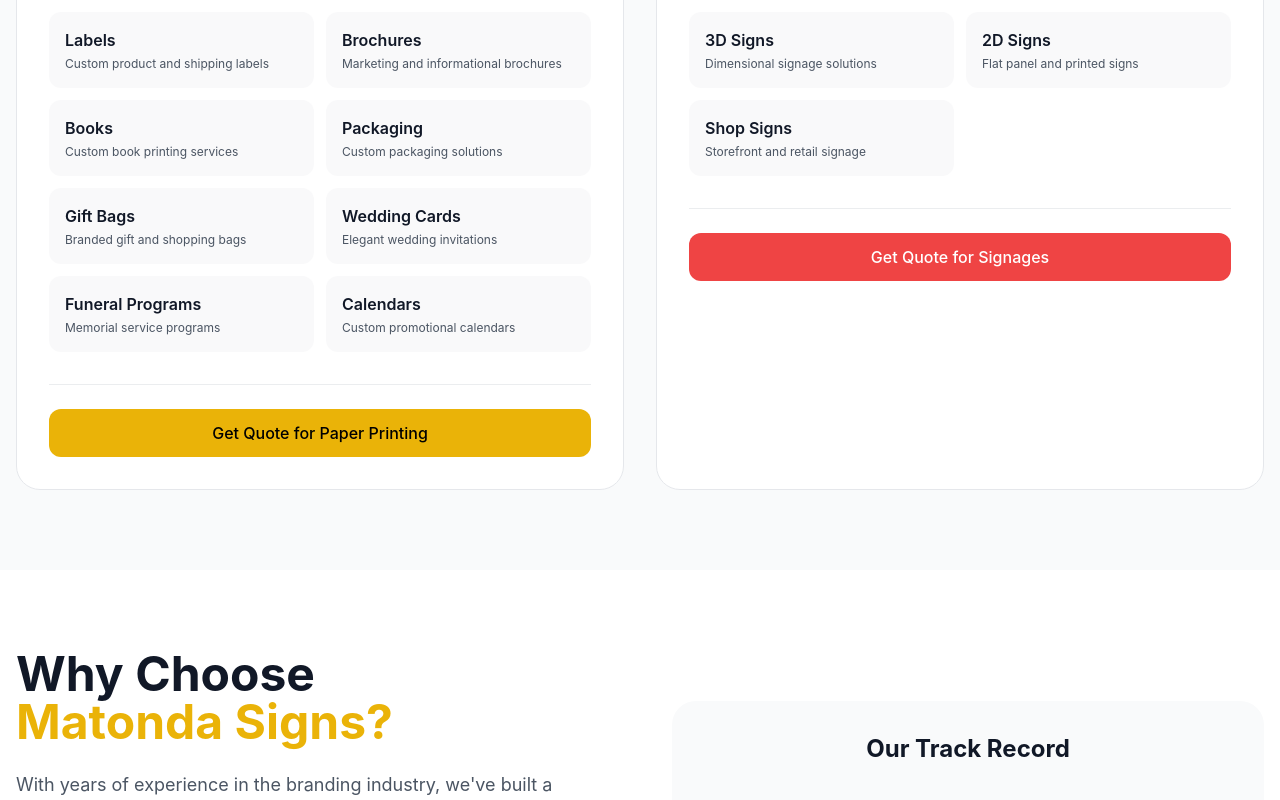
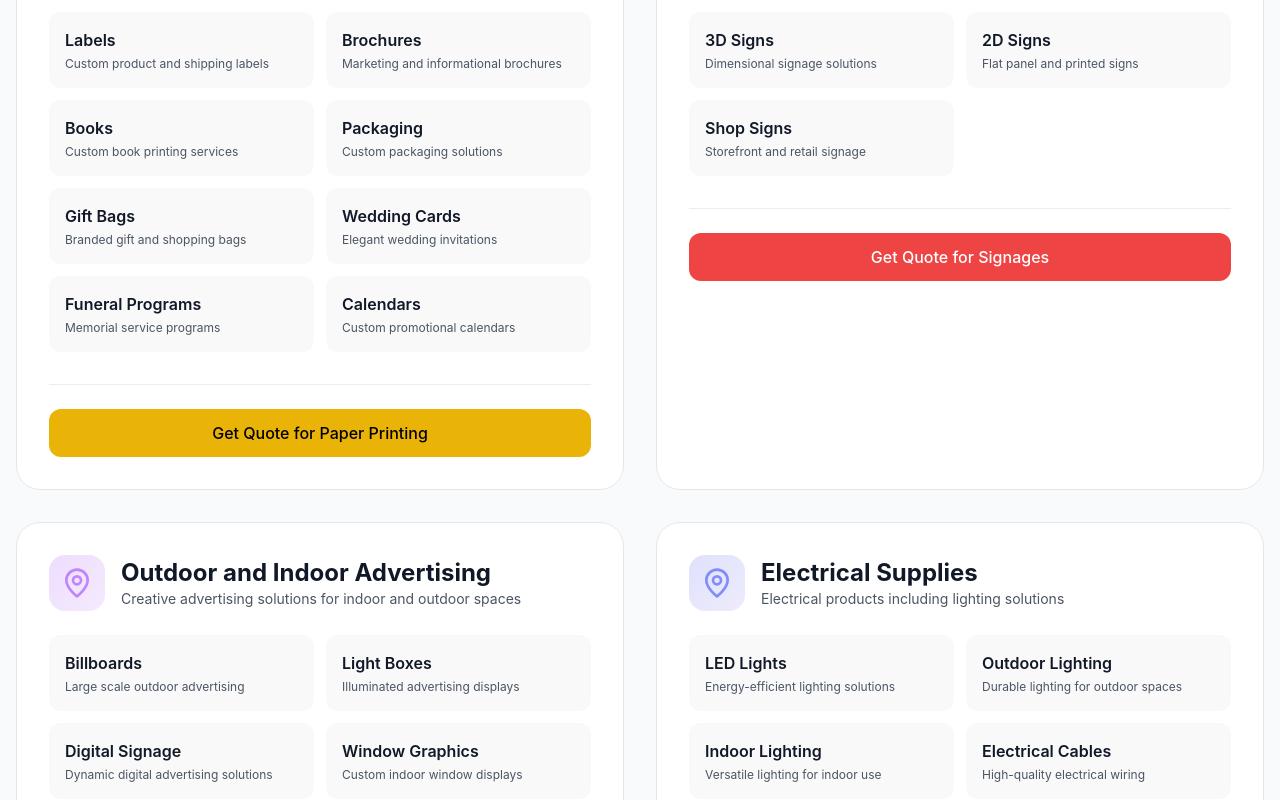
Before and after one commit to ZakariaMoha/mos-portfolio-3D-2D, a React (Vite) app: page / in a window 1280 px wide. Shown: the part 2000-2800 px from the top of the page. Built offline with nearby package versions, Linux system fonts and the light colour scheme.

Commit message:
add services

```diff
--- a/src/components/Services.tsx
+++ b/src/components/Services.tsx
@@ -87,6 +87,34 @@
         { name: "3D Signs", description: "Dimensional signage solutions" },
         { name: "2D Signs", description: "Flat panel and printed signs" },
         { name: "Shop Signs", description: "Storefront and retail signage" }
+      ]
+    },
+    {
+      icon: <MapPin className="w-8 h-8" />,
+      title: "Outdoor and Indoor Advertising",
+      description: "Creative advertising solutions for indoor and outdoor spaces",
+      color: "text-purple-400",
+      bgGradient: "from-purple-500/20 to-purple-600/10",
+      items: [
+        { name: "Billboards", description: "Large scale outdoor advertising" },
+        { name: "Light Boxes", description: "Illuminated advertising displays" },
+        { name: "Digital Signage", description: "Dynamic digital advertising solutions" },
+        { name: "Window Graphics", description: "Custom indoor window displays" },
+        { name: "Exhibition Stands", description: "Custom indoor advertising stands" }
+      ]
+    },
+    {
+      icon: <MapPin className="w-8 h-8" />,
+      title: "Electrical Supplies",
+      description: "Electrical products including lighting solutions",
+      color: "text-indigo-400",
+      bgGradient: "from-indigo-500/20 to-indigo-600/10",
+      items: [
+        { name: "LED Lights", description: "Energy-efficient lighting solutions" },
+        { name: "Outdoor Lighting", description: "Durable lighting for outdoor spaces" },
+        { name: "Indoor Lighting", description: "Versatile lighting for indoor use" },
+        { name: "Electrical Cables", description: "High-quality electrical wiring" },
+        { name: "Switches and Sockets", description: "Reliable electrical fittings" }
       ]
     }
   ];
```
